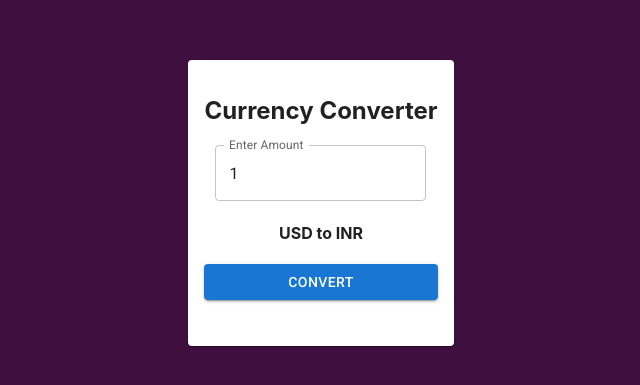
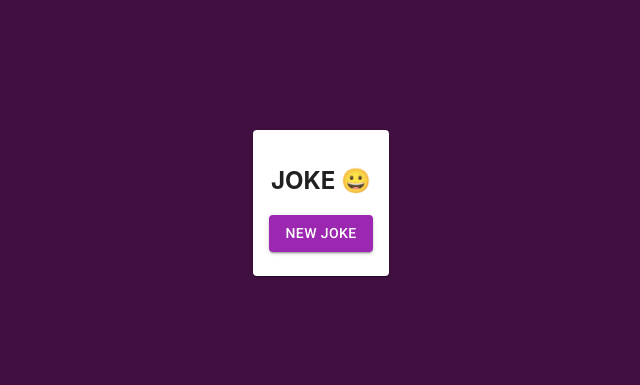
Before and after one commit to inxcode1/youtube-shorts, a React (Create React App) app: page / in a window 1280 px wide. Shown: the part 197-582 px from the top of the page, without its empty margins (319-959 px from the left). Built offline with nearby package versions, Linux system fonts and the light colour scheme.

Commit message:
add random joke generator

```diff
--- a/src/App.js
+++ b/src/App.js
@@ -1,11 +1,11 @@
 import "./App.css";
-import { CurrencyConvert } from "./component/CurrencyConvert/CurrencyConvert";
+import { Joke } from "./component/Joke/Joke";
 
 function App() {
   return (
     <div className="App">
       <div className="App-dark">
-        <CurrencyConvert />
+        <Joke />
       </div>
     </div>
   );
--- /dev/null
+++ b/src/component/Joke/Joke.jsx
@@ -0,0 +1,35 @@
+import React, { useState } from "react";
+import { Button, Card, CardContent } from "@mui/material";
+
+export const Joke = () => {
+  const [joke, setJoke] = useState("");
+  const newJoke = () => {
+    fetch(`https://icanhazdadjoke.com/`, {
+      headers: {
+        Accept: "application/json",
+      },
+    })
+      .then((res) => res.json())
+      .then((result) => setJoke(result?.joke))
+      .catch((error) => console.log(error));
+  };
+  return (
+    <React.Fragment>
+      <Card sx={{ maxWidth: "300px" }}>
+        <CardContent>
+          <h2>JOKE 😀</h2>
+
+          <p>{joke}</p>
+
+          <Button
+            variant="contained"
+            color="secondary"
+            onClick={newJoke}
+          >
+            New Joke
+          </Button>
+        </CardContent>
+      </Card>
+    </React.Fragment>
+  );
+};
```
